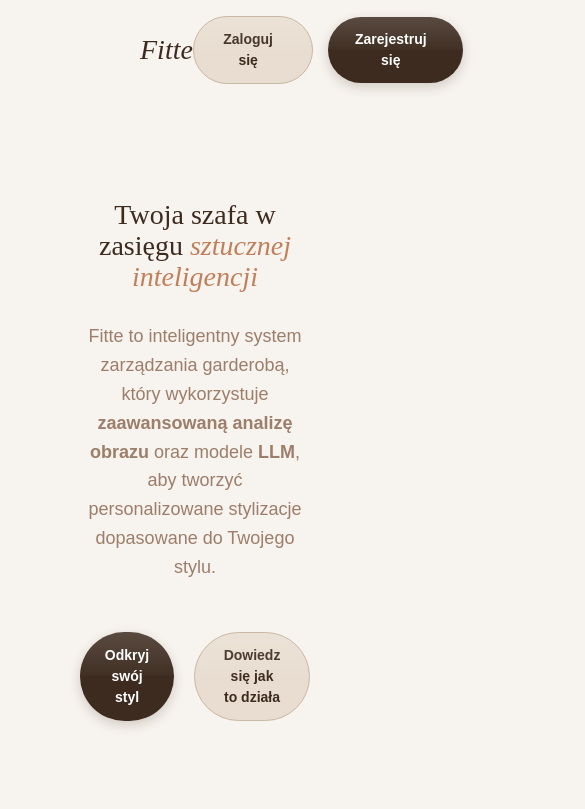
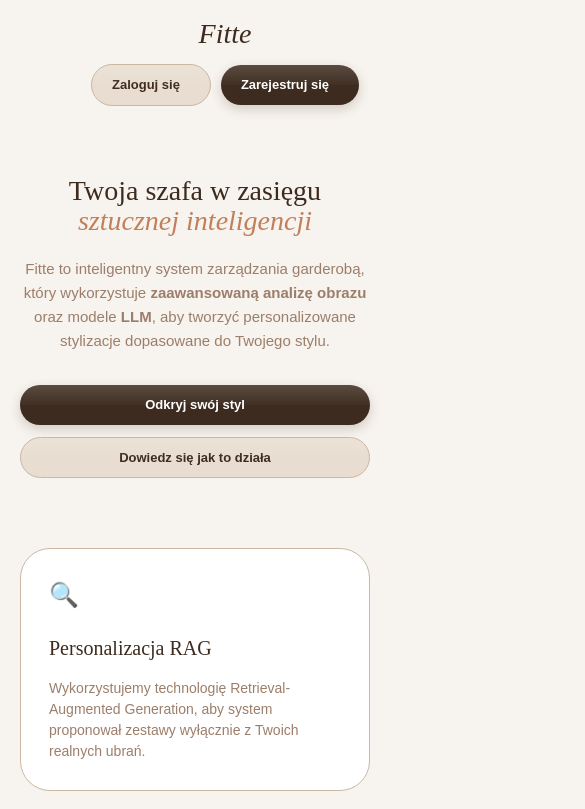
Before and after one commit to lilyhurko/fitte-ai-stylist, a React (Vite) app in the folder client/: page / in a window 390 px wide. Shown: the top 809 px of the page, 585 px wide, since content can reach past the window. Built offline with nearby package versions, Linux system fonts and the light colour scheme; no server answers.

Commit message:
feat: enhance GuestPage responsiveness with media queries for mobile devices

```diff
--- a/client/src/pages/GuestPage/GuestPage.css
+++ b/client/src/pages/GuestPage/GuestPage.css
@@ -1,4 +1,3 @@
-
 .guest-container {
   min-height: 100vh;
   background-color: var(--color-fitte-cream);
@@ -142,3 +141,77 @@
   font-size: 24px;
   margin-bottom: 20px;
 }
+
+@media (max-width: 768px) {
+  .guest-container {
+    padding: 0 20px;
+  }
+
+  .guest-nav {
+    height: auto;
+    flex-direction: column;
+    align-items: center;
+    justify-content: center;
+    gap: 16px;
+    padding: 20px 0;
+  }
+
+  .nav-auth-group {
+    width: 100%;
+    justify-content: center;
+    gap: 10px;
+  }
+
+  .btn-fitte {
+    padding: 10px 20px;
+    font-size: 13px;
+  }
+
+  .hero-section {
+    padding: 50px 0 70px;
+  }
+
+  .hero-title {
+    font-size: 34px;
+    margin-bottom: 20px;
+  }
+
+  .hero-subtitle {
+    font-size: 15px;
+    margin-bottom: 32px;
+  }
+
+  .cta-group {
+    flex-direction: column;
+    gap: 12px;
+  }
+
+  .cta-group .btn-fitte {
+    width: 100%;
+  }
+
+  .features-grid {
+    grid-template-columns: 1fr;
+    gap: 20px;
+    padding-bottom: 60px;
+  }
+
+  .feature-card {
+    padding: 28px;
+  }
+}
+
+@media (max-width: 380px) {
+  .nav-auth-group {
+    flex-direction: column;
+    gap: 8px;
+  }
+
+  .nav-auth-group .btn-fitte {
+    width: 100%;
+  }
+
+  .hero-title {
+    font-size: 28px;
+  }
+}
```
Also changed, not shown: 1 other file (tests, documents, lock files or other folders).
